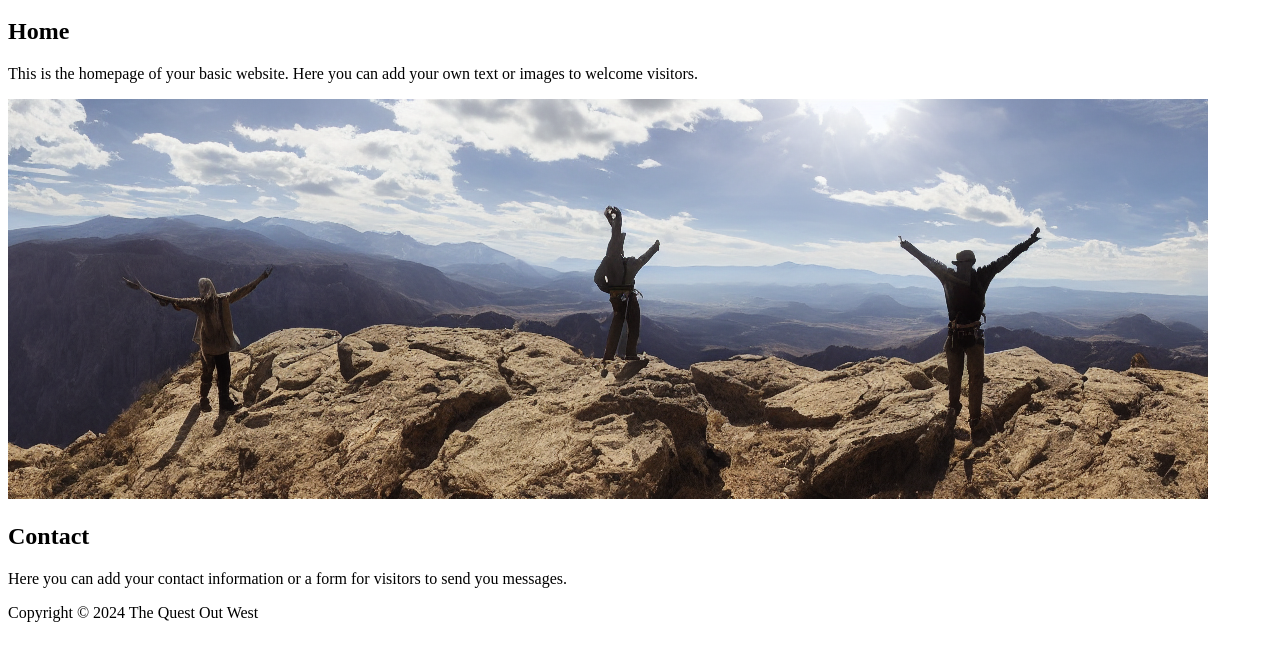
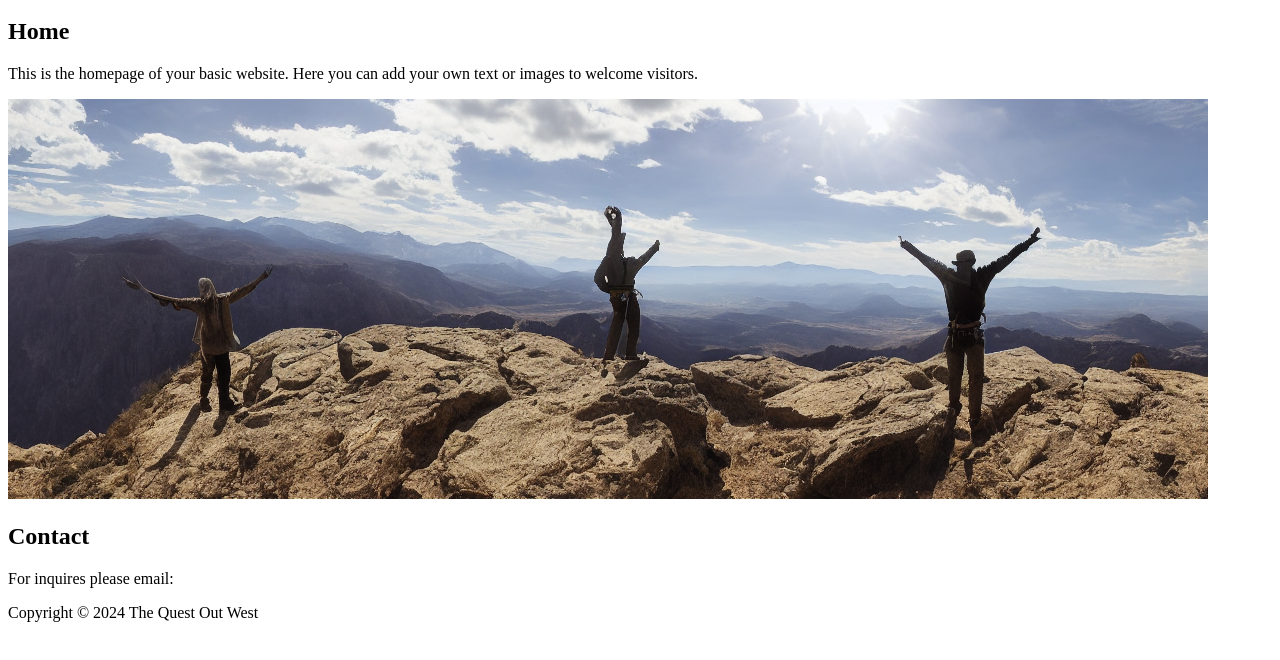
Before and after one commit to mayniac24/thequestoutwest, a plain HTML site: page index.html in a window 1280 px wide. Shown: the part 136-796 px from the top of the page. Drawn offline with Linux system fonts and the light colour scheme.

Commit message:
Changed contact section text

```diff
--- a/index.html
+++ b/index.html
@@ -26,7 +26,7 @@
     </section>
     <section id="contact">
         <h2>Contact</h2>
-        <p>Here you can add your contact information or a form for visitors to send you messages.</p>
+        <p>For inquires please email: </p>
     </section>
     <footer>
         <p>Copyright © 2024 The Quest Out West</p>
```
